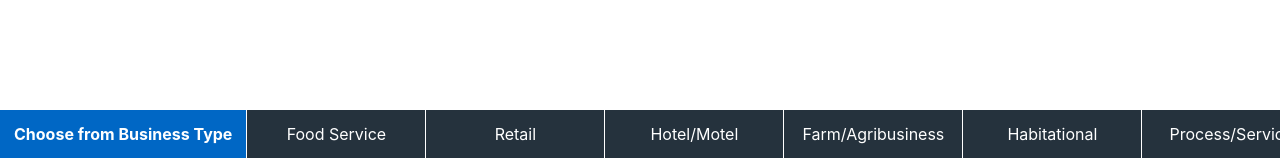
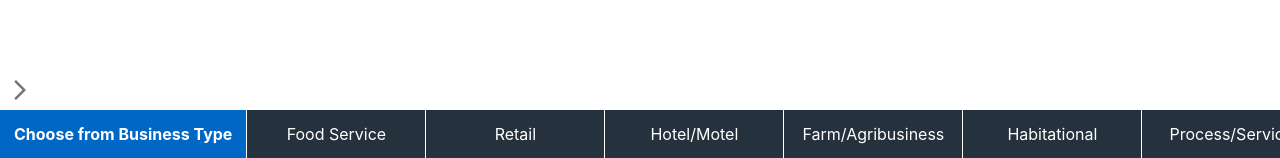
Before and after one commit to hoffay/NW-Marketplace, a React (Create React App) app: page / in a window 1280 px wide. Shown: the part 642-800 px from the top of the page. Built offline with nearby package versions, Linux system fonts and the light colour scheme.

Commit message:
Add initial arrow scrolling to filters

```diff
--- a/src/Pages/Home/Components/productCategories.js
+++ b/src/Pages/Home/Components/productCategories.js
@@ -1,13 +1,60 @@
-import React from "react";
+import React, { useState, useRef } from 'react';
+import { Grid, IconButton } from '@mui/material';
 import styles from './productCategories.css';
 import LCSButton1 from "../../../Components/Header/LCSButton";
+import ArrowForwardIosIcon from '@mui/icons-material/ArrowForwardIos';
+import ArrowBackIosIcon from '@mui/icons-material/ArrowBackIos';
+
 
 function ProductCategories() {
-    return(
 
-        <div class="container">
-          <div class ="overflow">
-            <div class ="blocks">
+  let scrl = useRef(null);
+  const [scrollX, setscrollX] = useState(0); // For detecting start scroll postion
+  const [scrolEnd, setscrolEnd] = useState(false); // For detecting end of scrolling
+
+  const slide = (shift) => {
+    scrl.current.scrollLeft += shift;
+
+    if (
+      Math.floor(scrl.current.scrollWidth - scrl.current.scrollLeft) <=
+      scrl.current.offsetWidth
+    ) {
+      setscrolEnd(true);
+    } else {
+      setscrolEnd(false);
+    }
+  };
+
+
+  const scrollCheck = () => {
+    setscrollX(scrl.current.scrollLeft);
+    if (
+      Math.floor(scrl.current.scrollWidth - scrl.current.scrollLeft) <=
+      scrl.current.offsetWidth
+    ) {
+      setscrolEnd(true);
+    } else {
+      setscrolEnd(false);
+    }
+  };
+
+  return (
+
+    <div className="container">
+      <div className="prodArrows">
+        {scrollX !== 0 && (
+          <IconButton onClick={() => slide(-200)}>
+            <ArrowBackIosIcon />
+          </IconButton>
+        )}
+        {!scrolEnd && (
+          <IconButton onClick={() => slide(+200)}>
+            <ArrowForwardIosIcon />
+          </IconButton>
+        )}
+      </div>
+      <div class="overflow"  ref={scrl} onScroll={scrollCheck}>
+        <div class="blocks">
           <b>Choose from Business Type</b>
           <a href="#Food Service">Food Service</a>
           <a href="#Retail">Retail</a>
```
Lines whose indentation alone changed are shown as unchanged.
